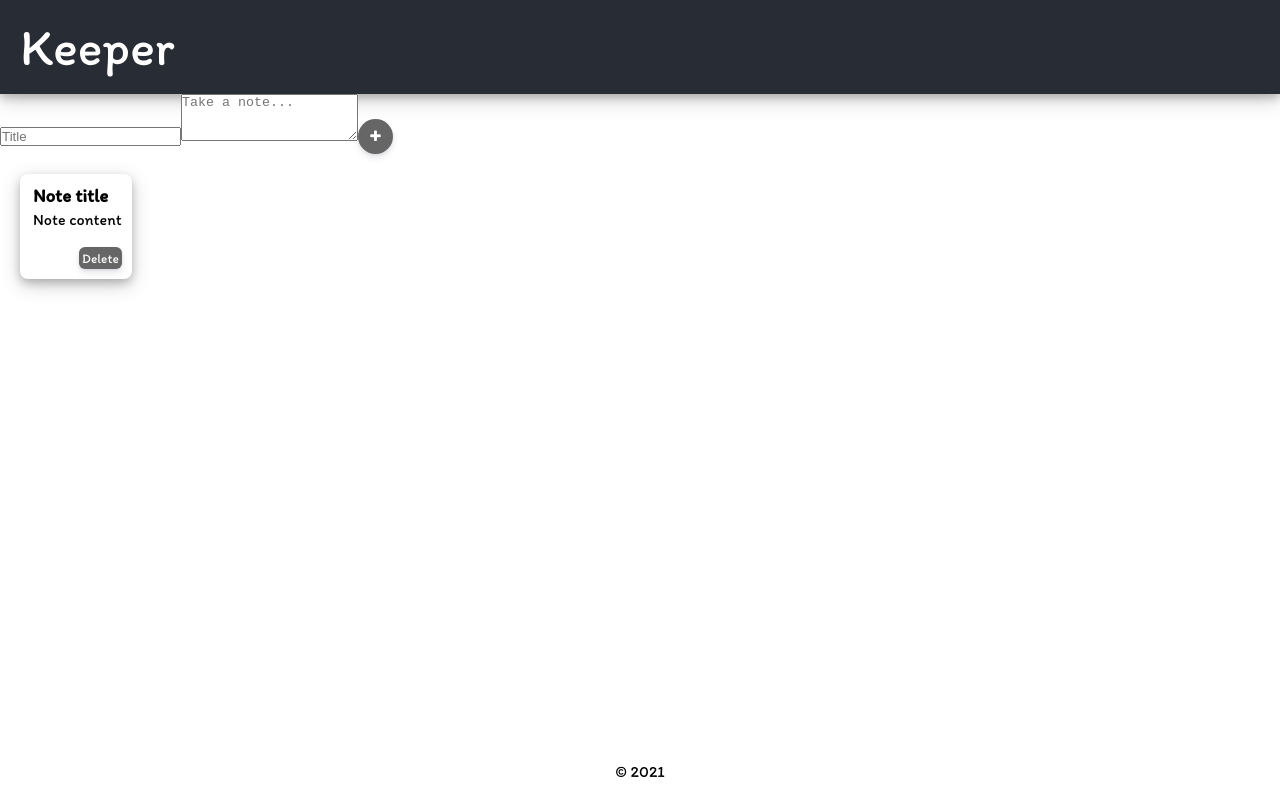
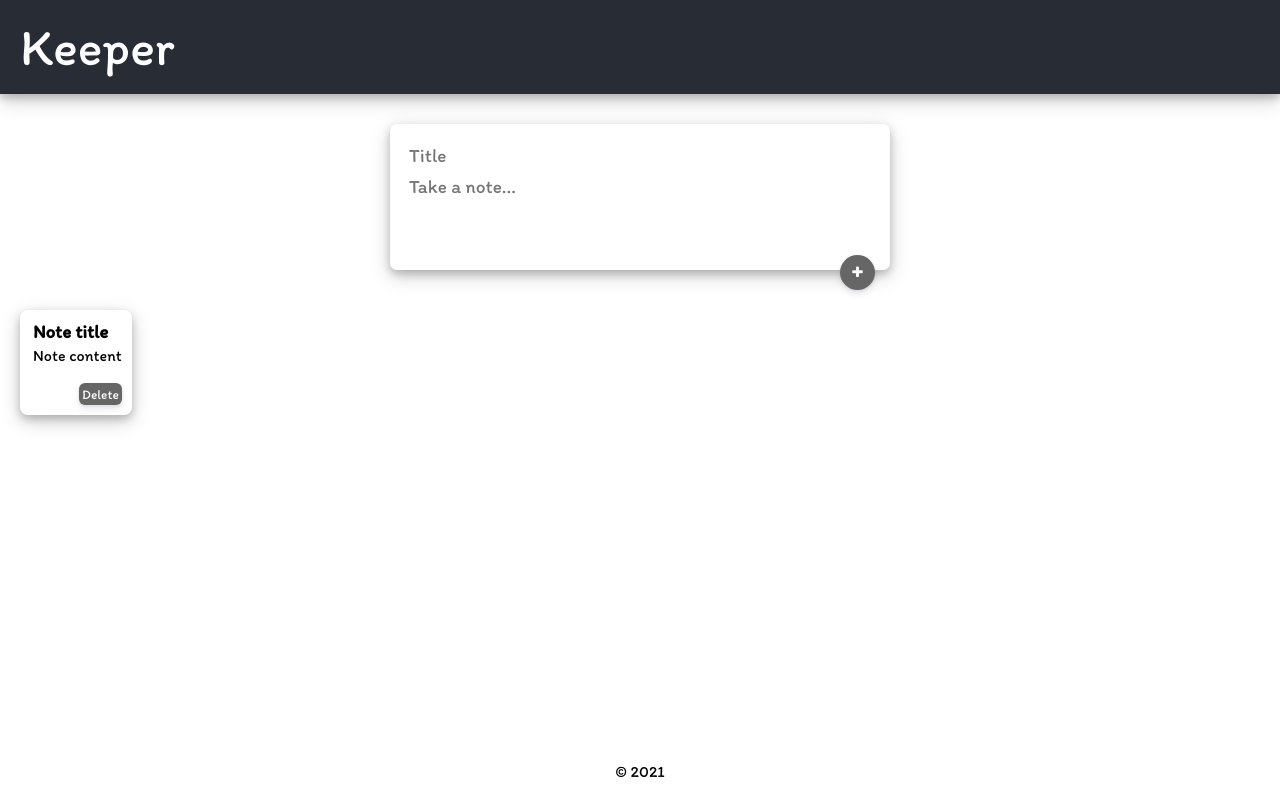
Before and after one commit to arpita221b/Keeper-App, a React (Create React App) app: page / in a window 1280 px wide. Built offline with nearby package versions, Linux system fonts and the light colour scheme.

Commit message:
Update App,js

```diff
--- a/src/App.css
+++ b/src/App.css
@@ -46,7 +46,7 @@ padding: 10px 10px 2px 13px;
 }
 .note button{
   /* background-color: #282c34; */
-  color: white;
+    color: white;
     font-family: 'Itim', cursive;
     padding: 3px;
     border: none;
@@ -83,7 +83,21 @@ footer{
   background: #fff;
   padding: 15px;
 }
-.addNote button{
+.addNote form input,
+.addNote form textarea {
+
+  width: 100%;
+  border: none;
+  padding: 4px;
+  outline: none;
+  font-size: 1.2em;
+  font-family: inherit;
+  resize: none;
+}
+::placeholder {
+    font-family: 'Itim', cursive;
+}
+.addNote form button{
   background-color: #666666;
   border: none;
   border-radius: 50%;
@@ -92,4 +106,5 @@ footer{
   width: 35px;
   cursor: pointer;
   box-shadow: 0 4px 6px rgba(50,50,93,.11), 0 1px 3px rgba(0,0,0,.08);
+  float: right;
 }
--- a/src/components/CreateArea.jsx
+++ b/src/components/CreateArea.jsx
@@ -2,9 +2,10 @@ import React from "react";
 function CreateArea(){
   return (
     <div className = "addNote">
-    <input name="title" placeholder="Title" />
-    <textarea name="content" placeholder="Take a note..." rows="3" />
+     <form> <input name="title" placeholder="Title" />
+     <textarea name="content" placeholder="Take a note..." rows="3" />
      <button><i class="fa fa-plus"></i> </button>
+     </form>
 
     </div>
   );
```
